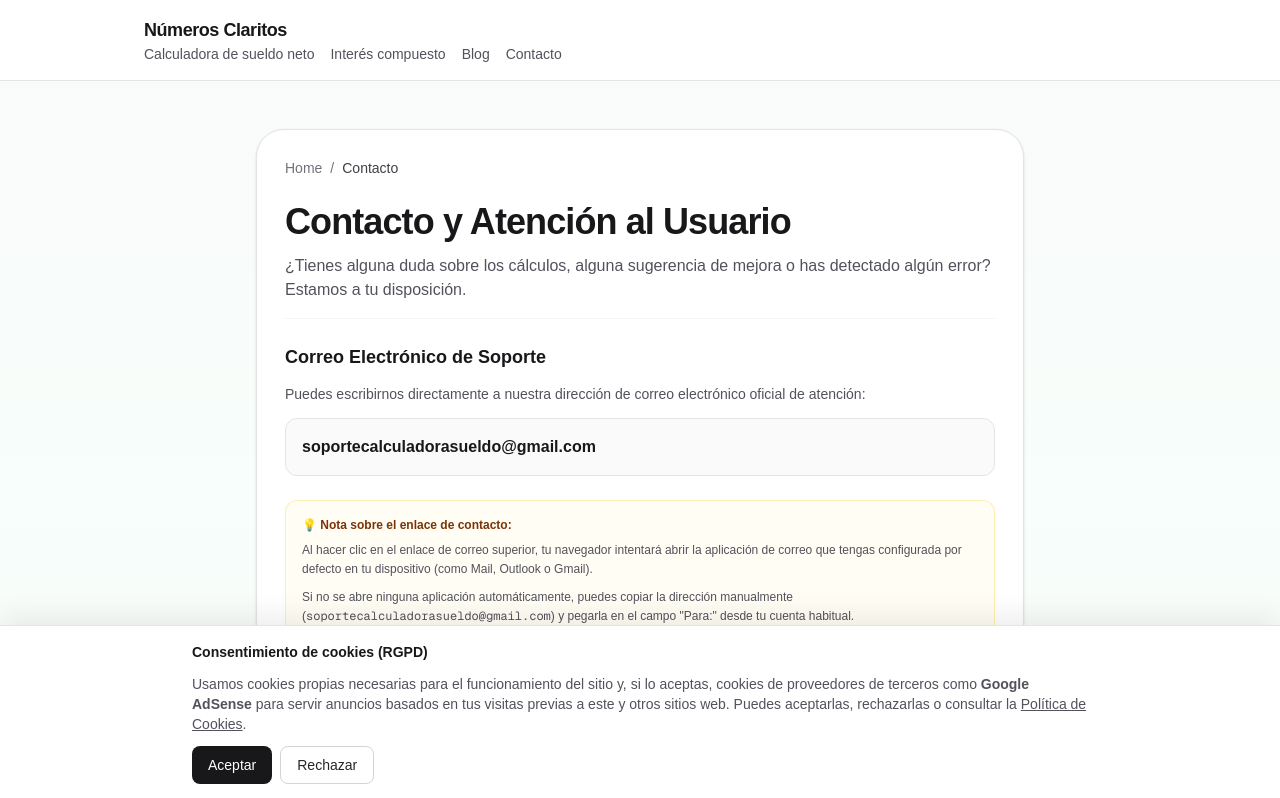
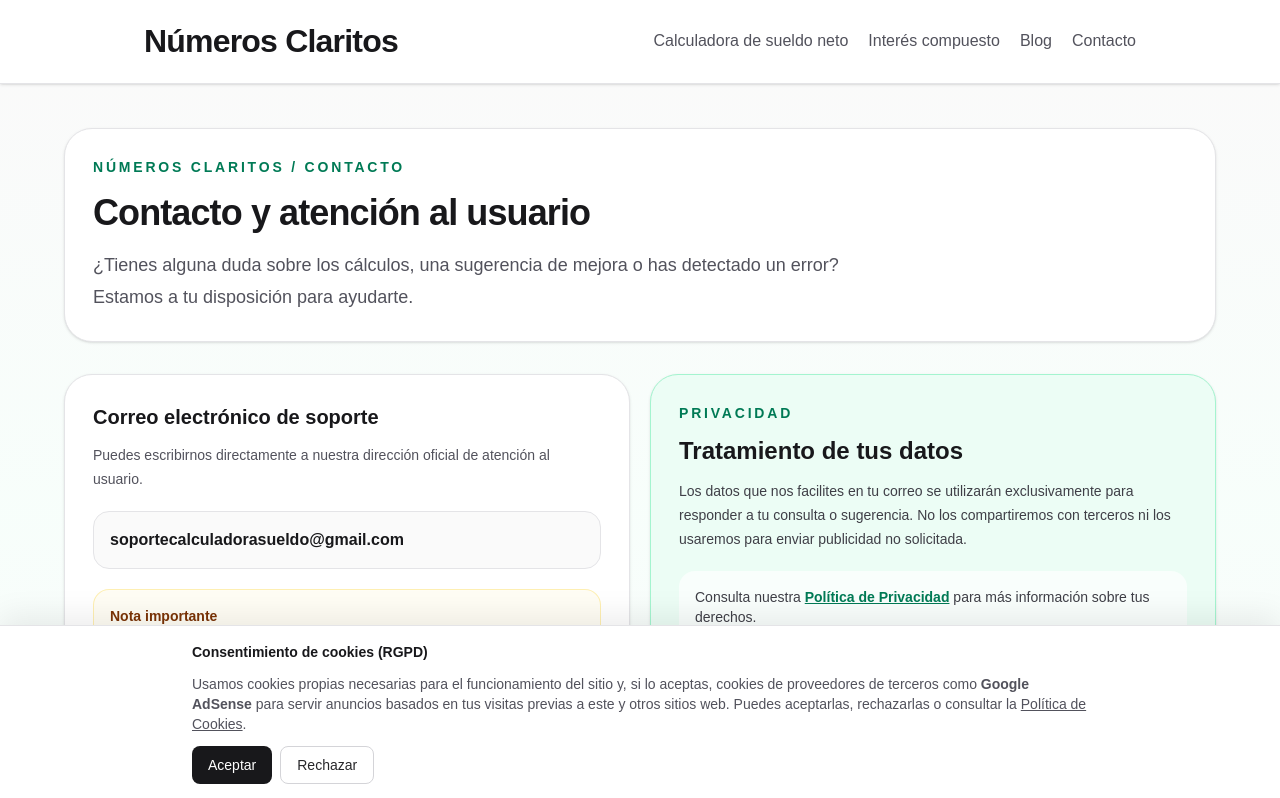
Before and after one commit to Rubenmm7/calculadora_sueldo, a Next.js app: page /contacto in a window 1280 px wide. Shown: the top 798 px of the page. Built offline with nearby package versions, Linux system fonts and the light colour scheme.

Commit message:
Update unificacion de estilos de todas las paginas

```diff
--- a/src/app/blog/page.tsx
+++ b/src/app/blog/page.tsx
@@ -14,7 +14,6 @@ export default function BlogPage() {
   return (
     <main className="flex-1 bg-gradient-to-b from-zinc-50 via-emerald-50/40 to-zinc-50 px-4 py-8 dark:from-zinc-950 dark:via-zinc-900 dark:to-zinc-950 sm:py-10 lg:py-12">
       <div className="mx-auto max-w-6xl space-y-8">
-        <Breadcrumbs items={[{ label: "Home", href: "/" }, { label: "Blog" }]} />
 
         <header className="rounded-[28px] border border-zinc-200 bg-white p-5 shadow-sm dark:border-zinc-800 dark:bg-zinc-950 sm:p-7">
           <div className="max-w-3xl space-y-4">
--- a/src/app/contacto/page.tsx
+++ b/src/app/contacto/page.tsx
@@ -1,6 +1,5 @@
 import type { Metadata } from "next";
 import Link from "next/link";
-import Breadcrumbs from "@/components/Breadcrumbs";
 
 export const metadata: Metadata = {
   title: "Contacto y atención al usuario",
@@ -12,27 +11,29 @@ export default function ContactoPage() {
 
   return (
     <main className="flex-1 bg-gradient-to-b from-zinc-50 via-emerald-50/40 to-zinc-50 px-4 py-8 dark:from-zinc-950 dark:via-zinc-900 dark:to-zinc-950 sm:py-10 lg:py-12">
-      <article className="mx-auto w-full max-w-3xl rounded-[28px] border border-zinc-200 bg-white p-5 shadow-sm dark:border-zinc-800 dark:bg-zinc-950 sm:p-7">
-        <Breadcrumbs items={[{ label: "Home", href: "/" }, { label: "Contacto" }]} />
-
-        <header className="space-y-3 border-b border-zinc-100 pb-4 dark:border-zinc-800">
-          <h1 className="text-3xl font-black tracking-tight text-zinc-900 dark:text-zinc-50 sm:text-4xl">
-            Contacto y Atención al Usuario
+      <div className="mx-auto max-w-6xl space-y-8">
+        <header className="rounded-[28px] border border-zinc-200 bg-white p-5 shadow-sm dark:border-zinc-800 dark:bg-zinc-950 sm:p-7">
+          <div className="max-w-3xl space-y-4">
+            <p className="text-sm font-semibold uppercase tracking-[0.2em] text-emerald-700 dark:text-emerald-300">
+              Números Claritos / Contacto
+            </p>
+            <h1 className="text-4xl font-black tracking-tight text-zinc-900 dark:text-zinc-50">
+              Contacto y atención al usuario
             </h1>
-          <p className="text-base text-zinc-600 dark:text-zinc-400">
-            ¿Tienes alguna duda sobre los cálculos, alguna sugerencia de mejora o has detectado algún error? Estamos a tu disposición.
+            <p className="text-lg leading-8 text-zinc-600 dark:text-zinc-400">
+              ¿Tienes alguna duda sobre los cálculos, una sugerencia de mejora o has detectado un error? Estamos a tu disposición para ayudarte.
             </p>
+          </div>
         </header>
 
-        <section className="mt-6 space-y-3">
-          <h2 className="text-lg font-semibold text-zinc-900 dark:text-zinc-100">
-            Correo Electrónico de Soporte
-          </h2>
-          <p className="text-sm leading-relaxed text-zinc-600 dark:text-zinc-400">
-            Puedes escribirnos directamente a nuestra dirección de correo electrónico oficial de atención:
+        <section className="grid gap-5 lg:grid-cols-2">
+          <article className="rounded-[28px] border border-zinc-200 bg-white p-5 shadow-sm dark:border-zinc-800 dark:bg-zinc-950 sm:p-7">
+            <h2 className="text-xl font-bold text-zinc-900 dark:text-zinc-50">Correo electrónico de soporte</h2>
+            <p className="mt-3 text-sm leading-6 text-zinc-600 dark:text-zinc-400">
+              Puedes escribirnos directamente a nuestra dirección oficial de atención al usuario.
             </p>
 
-          <div className="rounded-xl border border-zinc-200 bg-zinc-50 p-4 dark:border-zinc-800 dark:bg-zinc-900">
+            <div className="mt-5 rounded-2xl border border-zinc-200 bg-zinc-50 p-4 dark:border-zinc-800 dark:bg-zinc-900">
               <a
                 href={`mailto:${emailContacto}`}
                 className="break-all text-base font-semibold text-zinc-900 hover:underline dark:text-zinc-100"
@@ -40,42 +41,55 @@ export default function ContactoPage() {
                 {emailContacto}
               </a>
             </div>
+
+            <div className="mt-5 rounded-2xl border border-amber-200/60 bg-amber-50/50 p-4 text-sm text-zinc-600 dark:border-amber-900/30 dark:bg-amber-950/20 dark:text-zinc-400">
+              <p className="font-semibold text-amber-900 dark:text-amber-200">Nota importante</p>
+              <p className="mt-2 leading-6">
+                Al hacer clic en el enlace de correo, tu navegador intentará abrir la aplicación de correo configurada en tu dispositivo. Si no se abre ninguna, puedes copiar la dirección y enviarla desde tu cuenta habitual.
+              </p>
+            </div>
+          </article>
+
+          <aside className="rounded-[28px] border border-emerald-200 bg-emerald-50 p-5 shadow-sm dark:border-emerald-900 dark:bg-emerald-950/30 sm:p-7">
+            <p className="text-sm font-semibold uppercase tracking-[0.2em] text-emerald-700 dark:text-emerald-300">
+              Privacidad
+            </p>
+            <h2 className="mt-3 text-2xl font-bold text-zinc-900 dark:text-zinc-50">
+              Tratamiento de tus datos
+            </h2>
+            <p className="mt-3 text-sm leading-6 text-zinc-700 dark:text-zinc-300">
+              Los datos que nos facilites en tu correo se utilizarán exclusivamente para responder a tu consulta o sugerencia. No los compartiremos con terceros ni los usaremos para enviar publicidad no solicitada.
+            </p>
+
+            <div className="mt-5 rounded-2xl bg-white/70 p-4 text-sm text-zinc-700 dark:bg-zinc-900/70 dark:text-zinc-300">
+              Consulta nuestra{' '}
+              <Link href="/privacidad" className="font-semibold text-emerald-700 underline hover:text-emerald-800 dark:text-emerald-300 dark:hover:text-emerald-200">
+                Política de Privacidad
+              </Link>{' '}
+              para más información sobre tus derechos.
+            </div>
+          </aside>
         </section>
 
-        <section className="mt-6 rounded-xl border border-amber-200/60 bg-amber-50/50 p-4 text-xs text-zinc-600 dark:border-amber-900/30 dark:bg-amber-950/20 dark:text-zinc-400">
-          <p className="font-semibold text-amber-900 dark:text-amber-200">
-            💡 Nota sobre el enlace de contacto:
+        <section className="rounded-2xl border border-zinc-200 bg-white p-5 shadow-sm dark:border-zinc-800 dark:bg-zinc-950 sm:p-7">
+          <div className="flex flex-col gap-4 md:flex-row md:items-center md:justify-between">
+            <div>
+              <p className="text-sm font-semibold uppercase tracking-[0.2em] text-emerald-700 dark:text-emerald-300">
+                Herramienta útil
               </p>
-          <p className="mt-2 leading-relaxed">
-            Al hacer clic en el enlace de correo superior, tu navegador intentará abrir la aplicación de correo que tengas configurada por defecto en tu dispositivo (como Mail, Outlook o Gmail).
-          </p>
-          <p className="mt-2 leading-relaxed">
-            Si no se abre ninguna aplicación automáticamente, puedes copiar la dirección manualmente (<code>soportecalculadorasueldo@gmail.com</code>) y pegarla en el campo &quot;Para:&quot; desde tu cuenta habitual.
-          </p>
-        </section>
-
-        <section className="mt-6 space-y-2 border-t border-zinc-100 pt-4 text-xs text-zinc-500 dark:border-zinc-800">
-          <h3 className="font-medium text-zinc-700 dark:text-zinc-300">
-            Tratamiento de tus datos de contacto
-          </h3>
-          <p className="leading-relaxed">
-            Los datos que nos facilites al enviarnos un correo electrónico serán utilizados exclusivamente para responder a tu consulta o sugerencia. No cederemos tus datos a terceros ni los utilizaremos para enviar publicidad no solicitada. Consulta nuestra{" "}
-            <Link href="/privacidad" className="underline hover:text-zinc-700 dark:hover:text-zinc-300">
-              Política de Privacidad
-            </Link>{" "}
-            para más información sobre tus derechos de protección de datos.
-          </p>
-        </section>
-
-        <footer className="mt-6 pt-2">
+              <h2 className="mt-2 text-2xl font-bold text-zinc-900 dark:text-zinc-50">
+                Vuelve a la calculadora principal
+              </h2>
+            </div>
             <Link
               href="/"
-            className="inline-flex items-center text-sm font-medium text-zinc-900 hover:underline dark:text-zinc-100"
+              className="inline-flex items-center justify-center rounded-xl bg-emerald-700 px-5 py-3 text-sm font-semibold text-white transition hover:bg-emerald-800"
             >
-            ← Volver a la calculadora
+              Ir a la calculadora
             </Link>
-        </footer>
-      </article>
+          </div>
+        </section>
+      </div>
     </main>
   );
 }
--- a/src/app/interes-compuesto/page.tsx
+++ b/src/app/interes-compuesto/page.tsx
@@ -13,45 +13,47 @@ export default function InteresCompuestoPage() {
   return (
     <main className="flex-1 bg-gradient-to-b from-zinc-50 via-emerald-50/40 to-zinc-50 px-4 py-8 dark:from-zinc-950 dark:via-zinc-900 dark:to-zinc-950 sm:py-10 lg:py-12">
       <div className="mx-auto max-w-6xl space-y-10 lg:space-y-12">
-        <section className="mx-auto min-h-0 w-full max-w-6xl rounded-[32px] border border-zinc-200 bg-white p-5 shadow-sm ring-1 ring-zinc-100 dark:border-zinc-800 dark:bg-zinc-950 dark:ring-zinc-800 sm:min-h-[620px] sm:p-7 lg:p-8">
-          <div className="mb-8 flex flex-col gap-4 lg:flex-row lg:items-end lg:justify-between">
-            <div className="max-w-3xl space-y-4">
-              <span className="inline-flex rounded-full border border-emerald-200 bg-emerald-50 px-3 py-1 text-[11px] font-semibold uppercase tracking-[0.2em] text-emerald-700 dark:border-emerald-900 dark:bg-emerald-950/50 dark:text-emerald-300">
-                Números Claritos
-              </span>
-              <h1 className="text-3xl font-black tracking-tight text-zinc-900 dark:text-zinc-50 sm:text-4xl lg:text-5xl">
-                Calculadora de interés compuesto
-              </h1>
-              <p className="max-w-2xl text-base leading-7 text-zinc-600 dark:text-zinc-300 sm:text-lg">
-                Simula cómo puede crecer tu capital con aportaciones periódicas, rentabilidad anual y el efecto del tiempo sobre cada euro invertido.
-              </p>
-            </div>
-            <div className="rounded-2xl border border-emerald-200 bg-emerald-50 px-4 py-3 text-sm text-emerald-800 dark:border-emerald-900 dark:bg-emerald-950/40 dark:text-emerald-200">
-              <span className="font-semibold">Visualiza el crecimiento:</span> capital final, intereses, inflación e impacto anual.
-            </div>
+        <section className="overflow-hidden rounded-[32px] border border-zinc-700 bg-[#050b10] p-5 shadow-sm sm:p-7 lg:p-8">
+          <div className="mb-6 border-b border-zinc-700 pb-4">
+            <p className="text-sm font-semibold uppercase tracking-[0.2em] text-emerald-300">
+              NÚMEROS CLARITOS / INTERÉS COMPUESTO
+            </p>
           </div>
 
-          <div className="grid gap-4 md:grid-cols-3">
-            <div className="rounded-2xl border border-zinc-200 bg-zinc-50 p-4 dark:border-zinc-800 dark:bg-zinc-900">
-              <p className="text-[11px] font-semibold uppercase tracking-[0.18em] text-zinc-500 dark:text-zinc-400">
+          <div className="max-w-5xl space-y-5">
+            <h1 className="text-4xl font-black tracking-tight text-white sm:text-5xl">
+              Calculadora de interés compuesto
+            </h1>
+            <p className="max-w-3xl text-lg leading-8 text-zinc-300">
+              Simula cómo puede crecer tu capital con aportaciones periódicas, rentabilidad anual y el efecto del tiempo sobre cada euro invertido.
+            </p>
+          </div>
+
+          <div className="mt-7 rounded-2xl border border-emerald-500/70 bg-emerald-500/10 px-4 py-4 text-sm text-emerald-100 shadow-[0_0_18px_rgba(16,185,129,0.12)]">
+            <span className="font-semibold text-emerald-300">Visualiza el crecimiento:</span> capital final, intereses, inflación e impacto anual.
+          </div>
+
+          <div className="mt-8 grid gap-4 md:grid-cols-3">
+            <div className="rounded-2xl border border-zinc-700 bg-zinc-900/80 p-4">
+              <p className="text-[11px] font-semibold uppercase tracking-[0.18em] text-zinc-400">
                 Objetivo
               </p>
-              <p className="mt-3 text-lg font-bold text-zinc-900 dark:text-zinc-50">Aumentar capital</p>
-              <p className="mt-2 text-sm leading-6 text-zinc-600 dark:text-zinc-300">Estima el crecimiento de tus ahorros y la rentabilidad acumulada con el tiempo.</p>
+              <p className="mt-3 text-lg font-bold text-white">Aumentar capital</p>
+              <p className="mt-2 text-sm leading-6 text-zinc-300">Estima el crecimiento de tus ahorros y la rentabilidad acumulada con el tiempo.</p>
             </div>
-            <div className="rounded-2xl border border-zinc-200 bg-zinc-50 p-4 dark:border-zinc-800 dark:bg-zinc-900">
-              <p className="text-[11px] font-semibold uppercase tracking-[0.18em] text-zinc-500 dark:text-zinc-400">
+            <div className="rounded-2xl border border-zinc-700 bg-zinc-900/80 p-4">
+              <p className="text-[11px] font-semibold uppercase tracking-[0.18em] text-zinc-400">
                 frecuencia
               </p>
-              <p className="mt-3 text-lg font-bold text-zinc-900 dark:text-zinc-50">Mensual o anual</p>
-              <p className="mt-2 text-sm leading-6 text-zinc-600 dark:text-zinc-300">Ajusta la periodicidad de las aportaciones para reflejar tu estrategia real.</p>
+              <p className="mt-3 text-lg font-bold text-white">Mensual o anual</p>
+              <p className="mt-2 text-sm leading-6 text-zinc-300">Ajusta la periodicidad de las aportaciones para reflejar tu estrategia real.</p>
             </div>
-            <div className="rounded-2xl border border-zinc-200 bg-zinc-50 p-4 dark:border-zinc-800 dark:bg-zinc-900">
-              <p className="text-[11px] font-semibold uppercase tracking-[0.18em] text-zinc-500 dark:text-zinc-400">
+            <div className="rounded-2xl border border-zinc-700 bg-zinc-900/80 p-4">
+              <p className="text-[11px] font-semibold uppercase tracking-[0.18em] text-zinc-400">
                 resultado útil
               </p>
-              <p className="mt-3 text-lg font-bold text-zinc-900 dark:text-zinc-50">Saldo neto</p>
-              <p className="mt-2 text-sm leading-6 text-zinc-600 dark:text-zinc-300">Consulta el valor final tras impuestos e inflación para comparar escenarios.</p>
+              <p className="mt-3 text-lg font-bold text-white">Saldo neto</p>
+              <p className="mt-2 text-sm leading-6 text-zinc-300">Consulta el valor final tras impuestos e inflación para comparar escenarios.</p>
             </div>
           </div>
         </section>
--- a/src/app/layout.tsx
+++ b/src/app/layout.tsx
@@ -64,7 +64,7 @@ export default function RootLayout({ children }: LayoutProps<"/">) {
       lang="es"
       className={`${geistSans.variable} ${geistMono.variable} h-full antialiased`}
     >
-      <body className="min-h-full flex flex-col">
+      <body className="min-h-full flex flex-col pt-16 sm:pt-20">
         <Navbar />
         {children}
         <Footer />
--- a/src/components/LegalPage.tsx
+++ b/src/components/LegalPage.tsx
@@ -13,8 +13,8 @@ export default function LegalPage({
       <article className="mx-auto max-w-4xl rounded-[28px] border border-zinc-200 bg-white p-5 shadow-sm dark:border-zinc-800 dark:bg-zinc-950 sm:p-7 lg:p-8">
         <Breadcrumbs items={[{ label: "Home", href: "/" }, { label: title }]} />
 
-        <div className="space-y-4 text-sm leading-7 text-zinc-600 dark:text-zinc-300">
-          <h1 className="text-3xl font-black tracking-tight text-zinc-900 dark:text-zinc-50 sm:text-4xl">
+        <div className="space-y-4 text-base leading-7 text-zinc-600 dark:text-zinc-300">
+          <h1 className="text-4xl font-black tracking-tight text-zinc-900 dark:text-zinc-50">
             {title}
           </h1>
           {children}
--- a/src/components/Navbar.tsx
+++ b/src/components/Navbar.tsx
@@ -1,23 +1,69 @@
 "use client";
 
 import Link from "next/link";
-import { useState } from "react";
+import { useEffect, useState } from "react";
 
 export default function Navbar() {
   const [isOpen, setIsOpen] = useState(false);
+  const [showNav, setShowNav] = useState(true);
+  const [showScrollTop, setShowScrollTop] = useState(false);
+
+  useEffect(() => {
+    let lastScrollY = window.scrollY;
+
+    const handleScroll = () => {
+      const currentScrollY = window.scrollY;
+      const scrollingUp = currentScrollY < lastScrollY;
+      const nearTop = currentScrollY < 40;
+
+      setShowNav(scrollingUp || nearTop);
+      setShowScrollTop(currentScrollY > 350);
+      lastScrollY = currentScrollY;
+    };
+
+    const handleClickOutside = (event: MouseEvent) => {
+      const target = event.target as HTMLElement | null;
+      if (!target) return;
+
+      const menu = document.getElementById("mobile-menu");
+      const toggle = document.getElementById("mobile-menu-toggle");
+      if (isOpen && menu && !menu.contains(target) && (!toggle || !toggle.contains(target))) {
+        setIsOpen(false);
+      }
+    };
+
+    handleScroll();
+    window.addEventListener("scroll", handleScroll, { passive: true });
+    document.addEventListener("mousedown", handleClickOutside);
+
+    return () => {
+      window.removeEventListener("scroll", handleScroll);
+      document.removeEventListener("mousedown", handleClickOutside);
+    };
+  }, [isOpen]);
+
+  const scrollToTop = () => {
+    window.scrollTo({ top: 0, behavior: "smooth" });
+  };
 
   return (
-    <nav className="border-b border-zinc-200 bg-white dark:border-zinc-800 dark:bg-zinc-950">
-      <div className="mx-auto max-w-5xl px-4 py-4">
-        <div className="flex items-center justify-between gap-3 sm:flex-row sm:items-center sm:justify-between">
+    <>
+      <nav
+        className={`fixed inset-x-0 top-0 z-50 border-b border-zinc-200 bg-white/95 shadow-sm backdrop-blur-sm transition-all duration-300 dark:border-zinc-800 dark:bg-zinc-950/90 ${
+          showNav ? "translate-y-0 opacity-100" : "-translate-y-full opacity-0"
+        }`}
+      >
+        <div className="mx-auto max-w-5xl px-4 py-5 sm:py-5">
+          <div className="relative flex items-center justify-between gap-3">
             <Link
               href="/"
-            className="flex-1 text-center text-2xl font-black tracking-tight text-zinc-900 hover:text-emerald-700 dark:text-zinc-100 dark:hover:text-emerald-300 sm:flex-none sm:text-left sm:text-lg"
+              className="text-left text-2xl font-black tracking-tight text-zinc-900 hover:text-emerald-700 dark:text-zinc-100 dark:hover:text-emerald-300 sm:text-[2rem]"
             >
               Números Claritos
             </Link>
 
             <button
+              id="mobile-menu-toggle"
               type="button"
               aria-label="Abrir menú"
               aria-expanded={isOpen}
@@ -30,13 +76,29 @@ export default function Navbar() {
                 <span className="block h-0.5 w-5 rounded-full bg-current" />
               </span>
             </button>
+
+            <div className="hidden items-center gap-5 text-base text-zinc-600 sm:flex dark:text-zinc-400">
+              <Link href="/" className="hover:underline" onClick={() => setIsOpen(false)}>
+                Calculadora de sueldo neto
+              </Link>
+              <Link href="/interes-compuesto" className="hover:underline" onClick={() => setIsOpen(false)}>
+                Interés compuesto
+              </Link>
+              <Link href="/blog" className="hover:underline" onClick={() => setIsOpen(false)}>
+                Blog
+              </Link>
+              <Link href="/contacto" className="hover:underline" onClick={() => setIsOpen(false)}>
+                Contacto
+              </Link>
+            </div>
           </div>
 
           <div
+            id="mobile-menu"
             className={
               isOpen
-              ? "mt-3 block rounded-2xl border border-zinc-200 bg-zinc-50 p-3 text-sm text-zinc-600 dark:border-zinc-800 dark:bg-zinc-900 dark:text-zinc-300 sm:hidden"
-              : "hidden sm:hidden"
+                ? "absolute inset-x-4 top-full z-40 mt-2 rounded-2xl border border-zinc-200 bg-zinc-50 p-3 text-sm text-zinc-600 shadow-lg dark:border-zinc-800 dark:bg-zinc-900 dark:text-zinc-300 sm:hidden"
+                : "hidden"
             }
           >
             <div className="flex flex-col gap-2">
@@ -54,22 +116,21 @@ export default function Navbar() {
               </Link>
             </div>
           </div>
-
-        <div className="hidden sm:flex sm:w-auto sm:flex-row sm:items-center sm:gap-4 sm:text-sm sm:text-zinc-600 dark:sm:text-zinc-400">
-          <Link href="/" className="hover:underline" onClick={() => setIsOpen(false)}>
-            Calculadora de sueldo neto
-          </Link>
-          <Link href="/interes-compuesto" className="hover:underline" onClick={() => setIsOpen(false)}>
-            Interés compuesto
-          </Link>
-          <Link href="/blog" className="hover:underline" onClick={() => setIsOpen(false)}>
-            Blog
-          </Link>
-          <Link href="/contacto" className="hover:underline" onClick={() => setIsOpen(false)}>
-            Contacto
-          </Link>
-        </div>
         </div>
       </nav>
+
+      <button
+        type="button"
+        aria-label="Volver arriba"
+        onClick={scrollToTop}
+        className={`fixed bottom-5 right-5 z-50 flex h-14 w-14 items-center justify-center rounded-full border-2 border-white bg-black text-white shadow-lg transition-all duration-300 hover:scale-105 ${
+          showScrollTop ? "translate-y-0 opacity-100" : "pointer-events-none translate-y-3 opacity-0"
+        }`}
+      >
+        <svg viewBox="0 0 24 24" className="h-6 w-6 fill-white" aria-hidden="true">
+          <path d="M12 3.5 4.5 11l1.4 1.4 5.1-5.1V20h2V7.3l5.1 5.1 1.4-1.4L12 3.5Z" />
+        </svg>
+      </button>
+    </>
   );
 }
```
Also changed, not shown: src/app/page.tsx (+15 -11 lines). Lines whose indentation alone changed are shown as unchanged.
